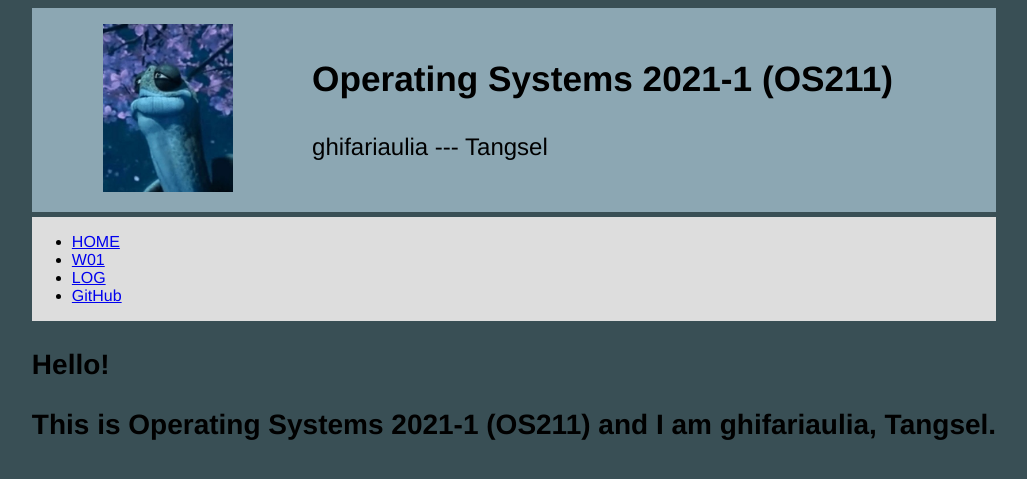
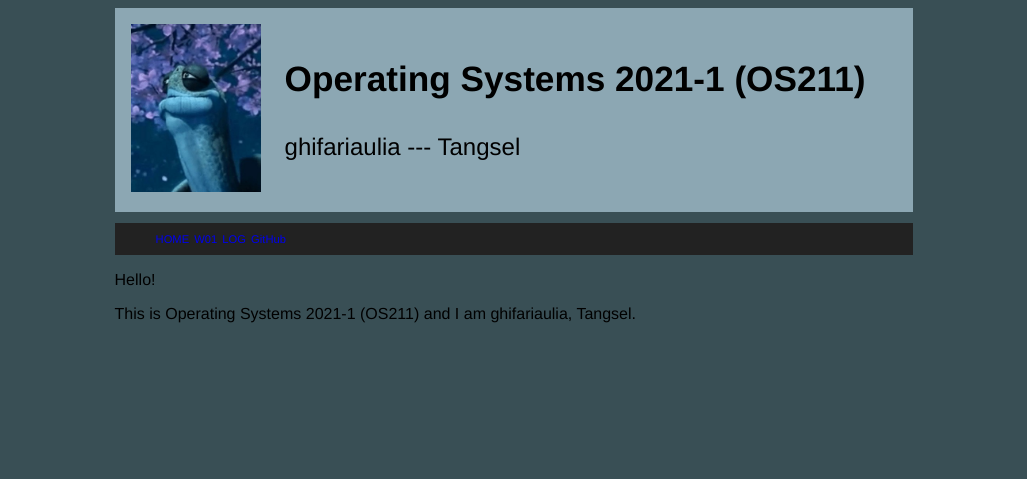
Before and after one commit to ghifariaulia/os211, a Jekyll site: the page built from index.md, in a window 1280 px wide. Shown: the top 479 px of the page, without its empty margins (126-1153 px from the left). Built offline with Jekyll 4.4.1, drawn with Linux system fonts in a browser that asks for light colours.

Commit message:
try to fix navbar

```diff
--- a/_includes/navbar.html
+++ b/_includes/navbar.html
@@ -1,25 +1,28 @@
 <style>
-    .navbar {
-      display: flex;
-      flex-direction: row;
-      width: 100%;
-      background-color: #dddddd;
-      margin-top: 5px;
-      margin-bottom: 5px;
-    }
+  .navbar {
+    background-color: #222222;
+    color:            #FFFFFF;
+    font-size:        0.7em;
+  }
 
-    .navbar div a {
-      display: block;
-      padding: 8px;
-      text-decoration: none;
-      color: darkblue;
-    }
+  .navbar ul li {
+    display:        inline-block;
+    padding:        1px;
+    padding-top:    10px;
+    padding-bottom: 10px;
+  }
 
-    .navbar div a:hover {
-      background-color: #c4c4c4;
-      text-decoration: underline;
-    }
-  </style>
+  .navbar ul li a {
+    text-decoration: none;
+  }
+
+  .navbar ul li a:hover {
+    background:       blue;
+    color:            #CCCCCC;
+    font-size:        1em;
+    font-weight:      bold;
+  }
+</style>
 
 <nav class="navbar">
     <ul>
--- a/_layouts/layout.html
+++ b/_layouts/layout.html
@@ -3,6 +3,7 @@
     {% include head.html %}
     <body class="plainclass">
         <div class="container">
+            <header>
                 <div class="row">
                     <div class="column left">
                         <img src="{{ site.baseurl }}/assets/images/oogway.jpg" alt="Oogway" style="width:130px">
@@ -21,10 +22,11 @@
                         </div>
                     </div>
                 </div>
+            </header>
             {% include navbar.html %}
-            <div class="content">
+            <section>
                 {{ content }}
-            </div>
+            </section>
         </div>
     </body>
 </html>
```
Lines whose indentation alone changed are shown as unchanged.
